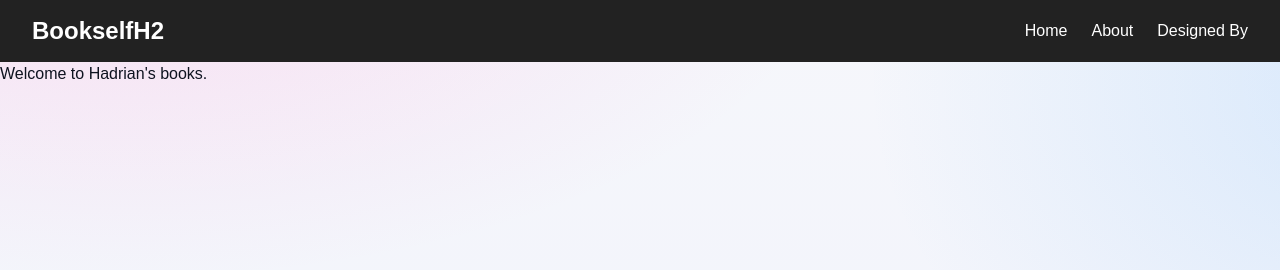
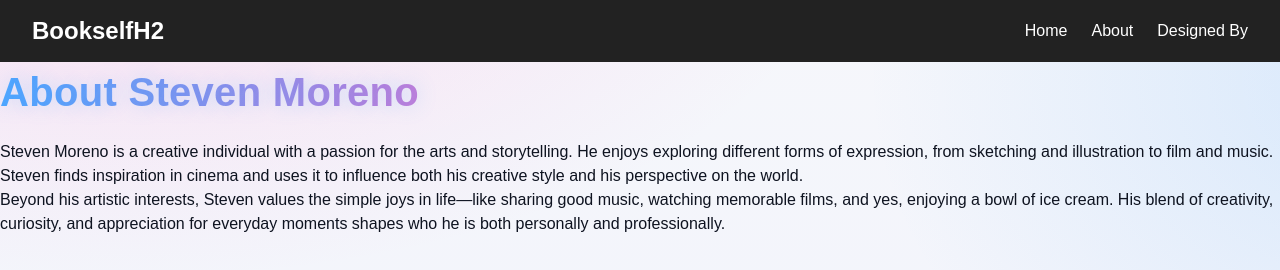
Before and after one commit to had2020/BookselfH2, a plain HTML site: page about.html in a window 1280 px wide. Drawn offline with Linux system fonts and the light colour scheme.

Commit message:
Update about.html

```diff
--- a/about.html
+++ b/about.html
@@ -3,9 +3,9 @@
     <head>
         <meta name="BookselfH2" content="Read online comics" />
         <meta charset="utf-8" />
-        <title>BookselfH2</title>
+        <title>About | BookselfH2</title>
         <meta name="viewport" content="width=device-width, initial-scale=1" />
-        <meta name="Null" content="" />
+        <meta name="description" content="About Steven Moreno - BookselfH2" />
         <link rel="stylesheet" href="styles.css" />
         <script src="script.js"></script>
     </head>
@@ -16,12 +16,28 @@
             <a href="index.html" class="logo">BookselfH2</a>
             <ul>
                 <li><a href="index.html">Home</a></li>
-                <li><a href="about.html">About</a></li>
+                <li><a href="about.html" class="active">About</a></li>
                 <li><a href="designed_by.html">Designed By</a></li>
             </ul>
         </nav>
 
         <!-- Content -->
-        <p>Welcome to Hadrian's books.</p>
+        <main class="content">
+            <h1>About Steven Moreno</h1>
+            <p>
+                Steven Moreno is a creative individual with a passion for the
+                arts and storytelling. He enjoys exploring different forms of
+                expression, from sketching and illustration to film and music.
+                Steven finds inspiration in cinema and uses it to influence both
+                his creative style and his perspective on the world.
+            </p>
+            <p>
+                Beyond his artistic interests, Steven values the simple joys in
+                life—like sharing good music, watching memorable films, and yes,
+                enjoying a bowl of ice cream. His blend of creativity,
+                curiosity, and appreciation for everyday moments shapes who he
+                is both personally and professionally.
+            </p>
+        </main>
     </body>
 </html>
```
